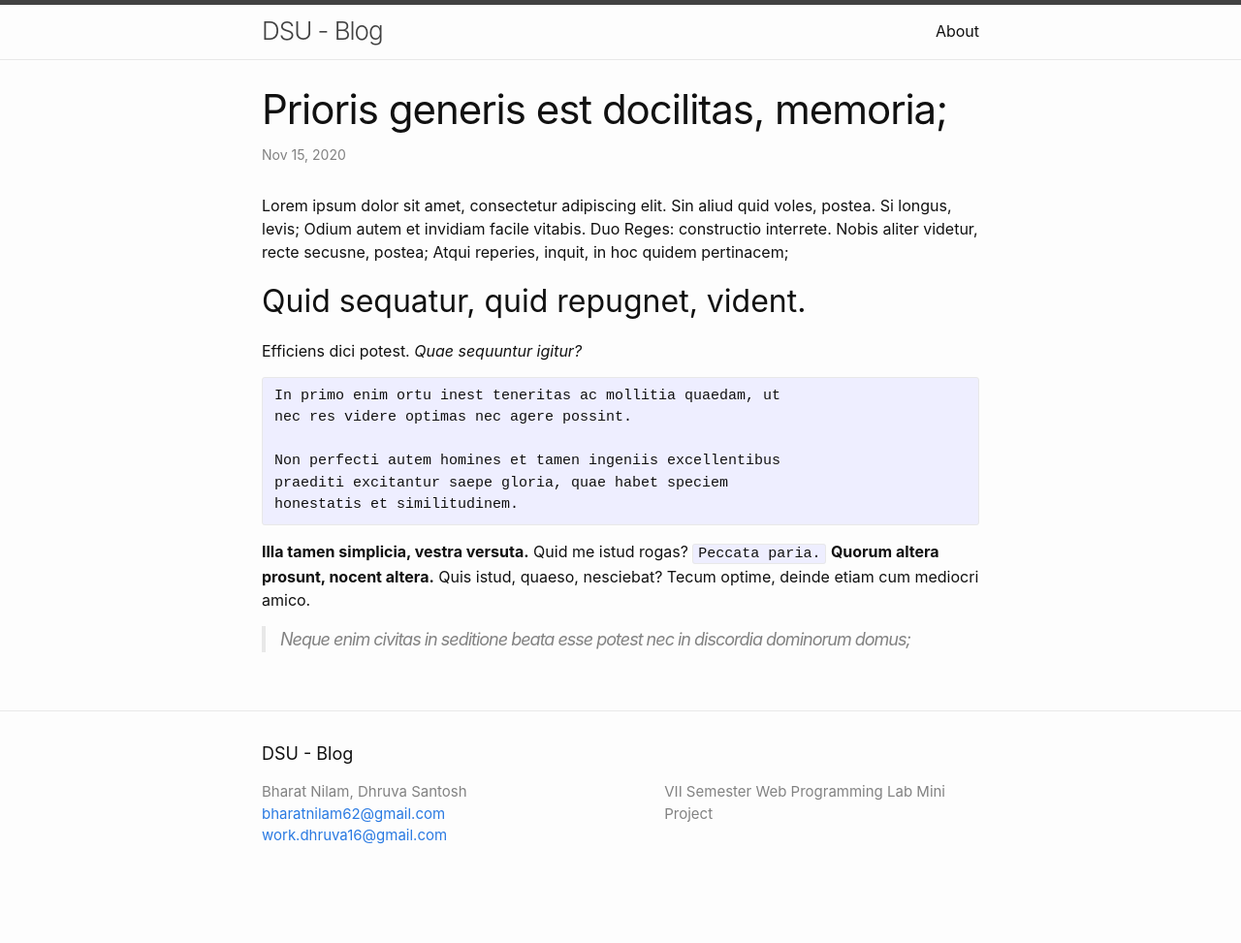
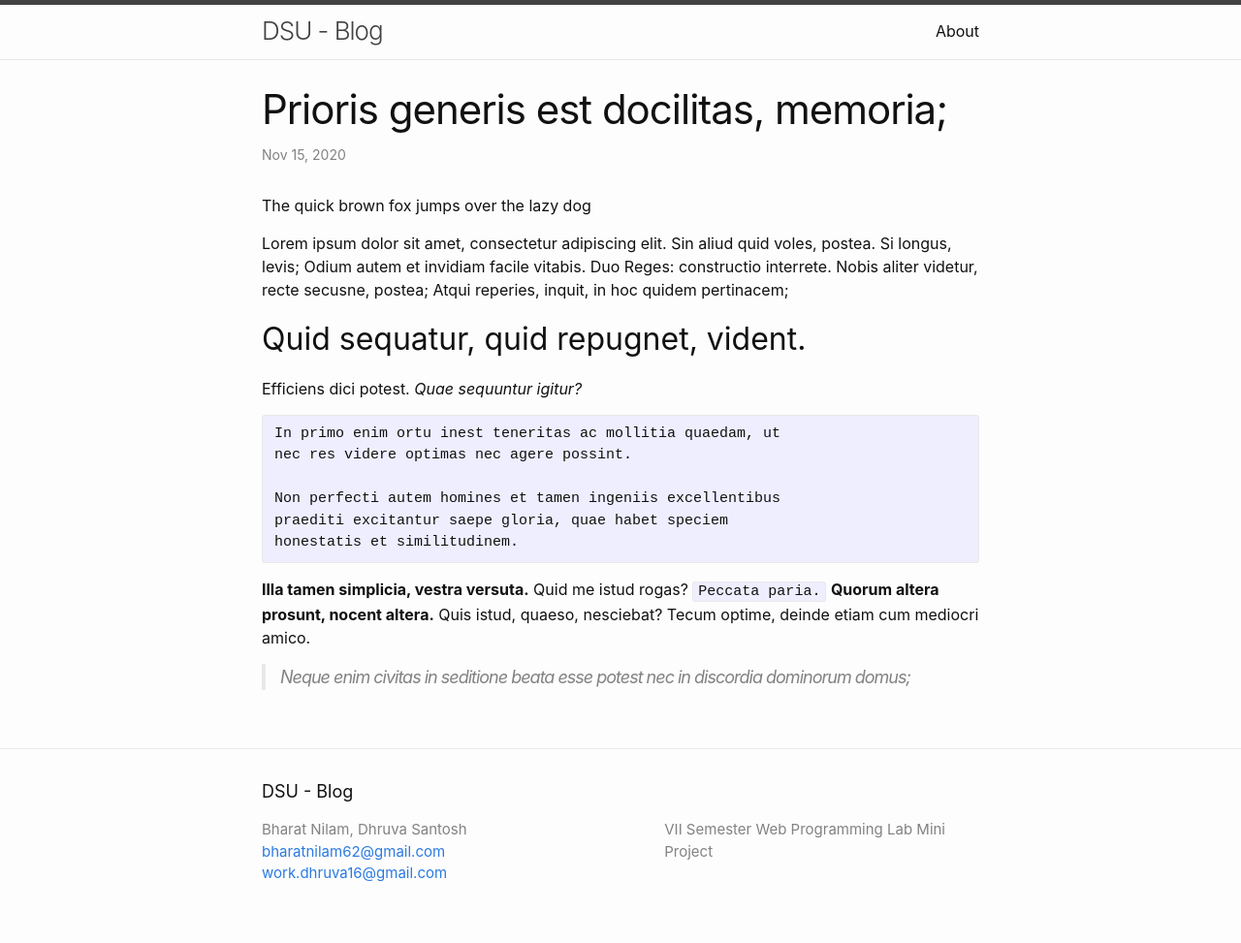
Before and after one commit to bharatnilam/DSU-Blog, a Jekyll site: the page built from _posts/2020-11-16-post5.md, in a window 1280 px wide. Shown: the whole page at 97% size. Built offline with Jekyll 4.4.1, drawn with Linux system fonts in a browser that asks for light colours; before the commit the page ends 934 px from its top, so only the background shows below that.

Commit message:
add report

```diff
--- a/_layouts/home.html
+++ b/_layouts/home.html
@@ -28,7 +28,6 @@ layout: default
       {%- endfor -%}
     </ul>
 
-    <!--<p class="rss-subscribe">subscribe <a href="{{ "/feed.xml" | relative_url }}">via RSS</a></p>-->
   {%- endif -%}
 
 </div>
--- a/_posts/2020-11-16-post5.md
+++ b/_posts/2020-11-16-post5.md
@@ -4,6 +4,7 @@ title:  "Prioris generis est docilitas, memoria;"
 date:   2020-11-16 01:30:43 +0530
 categories: jekyll update
 ---
+The quick brown fox jumps over the lazy dog
 <p>Lorem ipsum dolor sit amet, consectetur adipiscing elit. Sin aliud quid voles, postea. Si longus, levis; Odium autem et invidiam facile vitabis. Duo Reges: constructio interrete. Nobis aliter videtur, recte secusne, postea; Atqui reperies, inquit, in hoc quidem pertinacem; </p>
 
 <h2>Quid sequatur, quid repugnet, vident.</h2>
```
Also changed, not shown: 1 other file.
